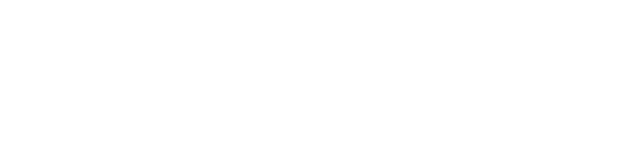
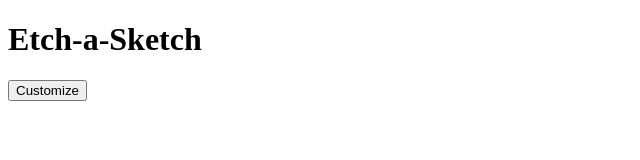
Before and after one commit to michaelbasileios/odin-etch-a-sketch, a plain HTML site: page index.html in a window 1280 px wide. Shown: the whole page, without its empty margins (0-640 px from the left). Drawn offline with Linux system fonts and the light colour scheme.

Commit message:
Add basic HTML elements

```diff
--- a/index.html
+++ b/index.html
@@ -8,6 +8,12 @@
     <script src="script.js" defer></script>
 </head>
 <body>
+    <header>
+        <h1>Etch-a-Sketch</h1>
+        <button>Customize</button>
+    </header>
+    <div id="grid-container">
 
+    </div>
 </body>
 </html>
```
